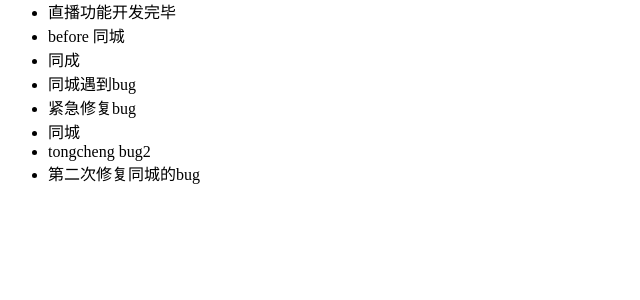
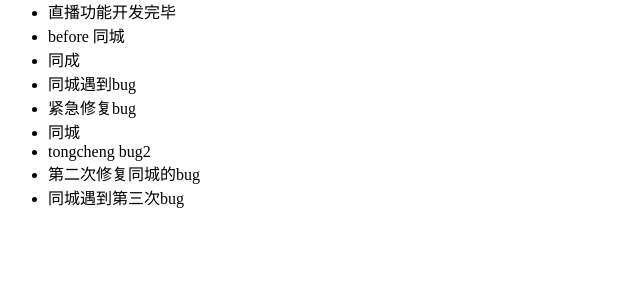
Before and after one commit to Zachary-Parker/I-am-so-awesome, a Django app: template templates/index.html in a window 1280 px wide. Shown: the part 209-509 px from the top of the page, without its empty margins (0-640 px from the left). Run offline with Django 3.2, Linux system fonts and the light colour scheme; the template is opened without the code that fills it, so the values that code supplies are empty.

Commit message:
同城第三次遇到bug

```diff
--- a/templates/index.html
+++ b/templates/index.html
@@ -23,6 +23,7 @@
     <li>同城</li>
     <li>tongcheng bug2</li>
     <li>第二次修复同城的bug</li>
+    <li>同城遇到第三次bug</li>
 
 </ul>
 
```
